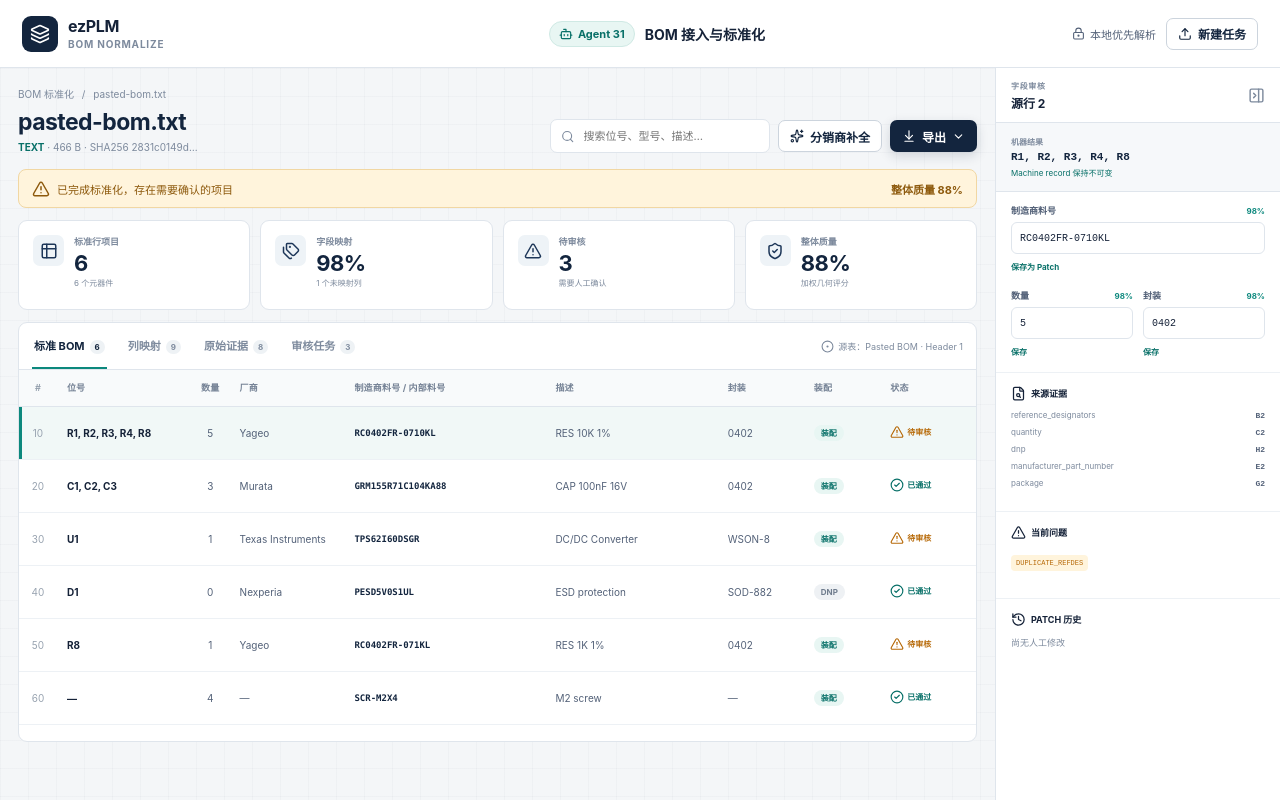
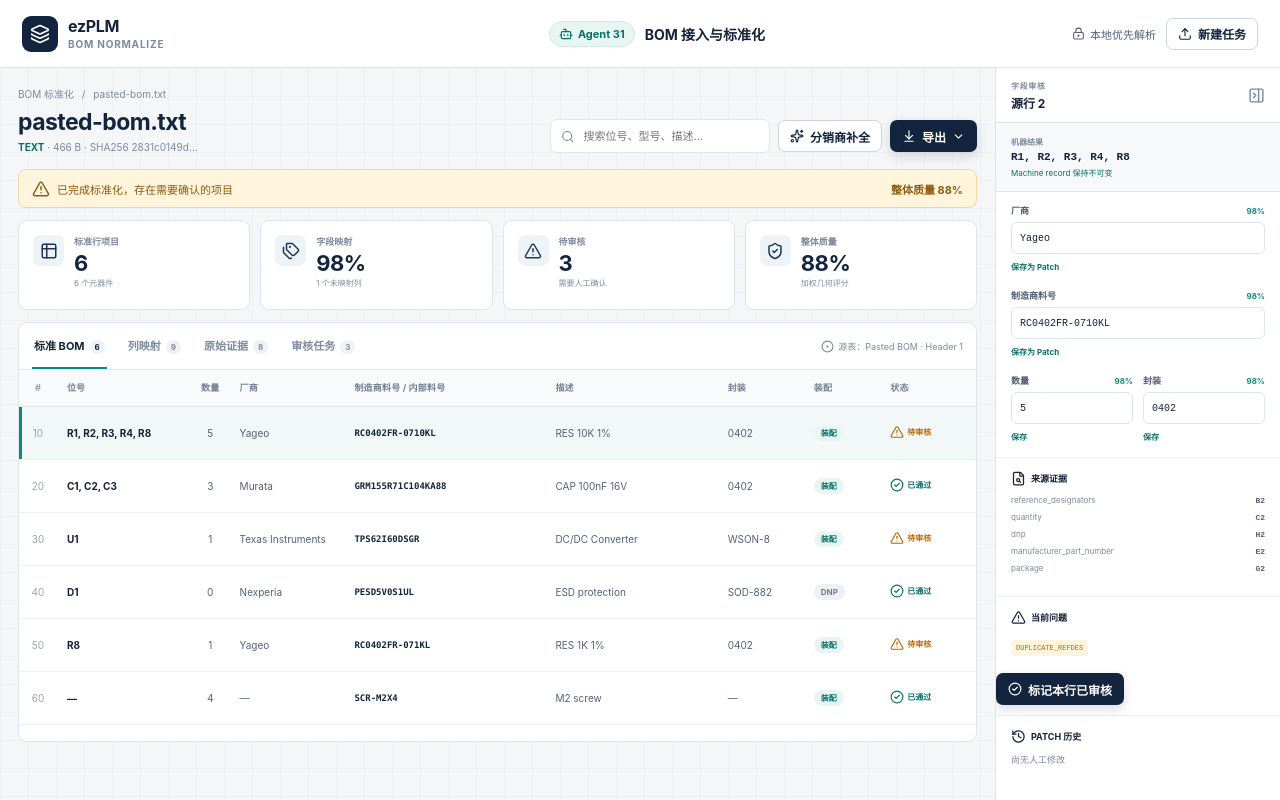
Before and after one commit to eehubio/bom_access, a Next.js app: page / in a window 1280 px wide. Both pictures are taken after a click on the button "没有文件？使用含冲突与未知列的演示 BOM →". Built offline with nearby package versions, Linux system fonts and the light colour scheme.

Commit message:
Add manual BOM review completion controls

```diff
--- a/components/bom-workspace.tsx
+++ b/components/bom-workspace.tsx
@@ -144,11 +144,13 @@
   selectedLineId,
   onSelect,
   enrichments,
+  reviewedLineIds,
 }: {
   lines: CanonicalBomLine[];
   selectedLineId?: string;
   onSelect: (line: CanonicalBomLine) => void;
   enrichments: Map<string, DigiKeyEnrichmentMatch[]>;
+  reviewedLineIds: Set<string>;
 }) {
   return (
     <div className="data-table-wrap">
@@ -204,7 +206,7 @@
                 {line.assembly.dnp ? <span className="pill neutral">DNP</span> : <span className="pill active">装配</span>}
               </td>
               <td>
-                {line.reviewStatus === "auto_approved" ? (
+                {line.reviewStatus === "auto_approved" || reviewedLineIds.has(line.lineId) ? (
                   <span className="status-dot approved"><CheckCircle2 size={14} />已通过</span>
                 ) : (
                   <span className="status-dot review"><TriangleAlert size={14} />待审核</span>
@@ -298,14 +300,17 @@
   patches,
   onPatch,
   enrichments,
+  onMarkReviewed,
 }: {
   line?: CanonicalBomLine;
   patches: ReviewPatch[];
   onPatch: (patch: ReviewPatch) => void;
   enrichments?: DigiKeyEnrichmentMatch[];
+  onMarkReviewed: (lineId: string) => void;
 }) {
   const primaryEnrichment = enrichments?.[0];
   const [mpn, setMpn] = useState(line?.part.manufacturerPartNumber?.normalized ?? primaryEnrichment?.matchedManufacturerPartNumber ?? "");
+  const [manufacturer, setManufacturer] = useState(line?.part.manufacturer?.normalized ?? primaryEnrichment?.manufacturer ?? "");
   const [qty, setQty] = useState(line?.quantity.perAssembly ?? "");
   const [packageValue, setPackageValue] = useState(line?.engineering.package?.normalized ?? "");
 
@@ -336,6 +341,11 @@
           </div>
           {enrichments?.length ? <div className="candidate-section"><h4><Sparkles size={15} />查询候选</h4>{enrichments.map((enrichment) => <div className="candidate-line" key={`${enrichment.source}-${enrichment.matchedManufacturerPartNumber}`}><div><strong>{enrichment.manufacturer ?? "未返回厂商"} · {enrichment.matchedManufacturerPartNumber}</strong><small>{enrichment.source === "ezplm_parts_api" ? "ezPLM" : enrichment.source === "mouser_search_v1" ? "Mouser" : "DigiKey"} · {Math.round(enrichment.confidence * 100)}% · {enrichment.matchType === "exact_mpn" ? "精确匹配" : "规格候选"}</small></div><button className="text-button" onClick={() => { createPatch("/part/manufacturerPartNumber/normalized", line.part.manufacturerPartNumber?.normalized ?? "", enrichment.matchedManufacturerPartNumber, "distributor_candidate_approved"); createPatch("/part/manufacturer/normalized", line.part.manufacturer?.normalized ?? "", enrichment.manufacturer ?? "", "distributor_candidate_approved"); }}>采用</button></div>)}</div> : null}
           <div className="edit-section">
+            <label>厂商 <em>{confidenceLabel(line.confidence.manufacturer)}</em></label>
+            <input value={manufacturer} placeholder="例如：YAGEO" onChange={(event) => setManufacturer(event.target.value)} />
+            <button className="text-button" onClick={() => createPatch("/part/manufacturer/normalized", line.part.manufacturer?.normalized ?? "", manufacturer, "manual_manufacturer_review")}>保存为 Patch</button>
+          </div>
+          <div className="edit-section">
             <label>制造商料号 <em>{confidenceLabel(line.confidence.manufacturer_part_number)}</em></label>
             <input value={mpn} onChange={(event) => setMpn(event.target.value)} />
             <button className="text-button" onClick={() => createPatch("/part/manufacturerPartNumber/normalized", line.part.manufacturerPartNumber?.normalized ?? "", mpn, "manual_mpn_review")}>保存为 Patch</button>
@@ -346,6 +356,7 @@
           </div>
           <div className="evidence-section"><h4><FileSearch size={15} />来源证据</h4>{Object.entries(line.evidence).slice(0, 5).map(([field, evidence]) => evidence && <div className="evidence-line" key={field}><span>{field}</span><strong>{evidence.sheet ? `${evidence.sheet}!${evidence.cellAddress}` : evidence.page ? `P${evidence.page}` : evidence.cellAddress}</strong></div>)}</div>
           <div className="issue-section"><h4><AlertTriangle size={15} />当前问题</h4>{line.issues.length ? line.issues.map((issue) => <span className="issue-chip" key={issue}>{issue}</span>) : <p className="muted">无阻塞问题</p>}</div>
+          <button className="button primary compact" onClick={() => onMarkReviewed(line.lineId)}><CheckCircle2 size={14} />标记本行已审核</button>
           <div className="patch-section"><h4><History size={15} />Patch 历史</h4>{patches.filter((patch) => patch.targetId === line.lineId).map((patch) => <div className="patch-line" key={patch.patchId}><span>{patch.operations[0].path}</span><strong>{String(patch.operations[0].value)}</strong></div>)}{!patches.some((patch) => patch.targetId === line.lineId) && <p className="muted">尚无人工修改</p>}</div>
         </>
       )}
@@ -361,6 +372,7 @@
   const [selectedLineId, setSelectedLineId] = useState<string>();
   const [patches, setPatches] = useState<ReviewPatch[]>([]);
   const [resolvedReviewIds, setResolvedReviewIds] = useState<Set<string>>(new Set());
+  const [reviewedLineIds, setReviewedLineIds] = useState<Set<string>>(new Set());
   const [error, setError] = useState("");
   const [search, setSearch] = useState("");
   const [showExport, setShowExport] = useState(false);
@@ -384,6 +396,7 @@
     setError("");
     setPatches([]);
     setResolvedReviewIds(new Set());
+    setReviewedLineIds(new Set());
     setEnrichments(new Map());
     setEnrichmentStatus("");
     try {
@@ -407,6 +420,7 @@
     setStatus("idle");
     setResult(undefined);
     setPatches([]);
+    setReviewedLineIds(new Set());
     setEnrichments(new Map());
     setEnrichmentStatus("");
     setError("");
@@ -500,7 +514,7 @@
                   {([ ["bom", "标准 BOM", result.summary.canonicalLines], ["mapping", "列映射", result.columnMappings.length], ["evidence", "原始证据", Object.keys(selectedLine?.evidence ?? {}).length], ["reviews", "审核任务", result.summary.reviewItems - resolvedReviewIds.size] ] as Array<[MainTab, string, number]>).map(([key, label, count]) => <button className={activeTab === key ? "active" : ""} onClick={() => setActiveTab(key)} key={key}>{label}<span>{Math.max(0, count)}</span></button>)}
                   <div className="tab-meta"><CircleDot size={13} />源表：{result.table.name} · Header {result.headerRows.map((row) => row + 1).join(", ")}</div>
                 </div>
-                {activeTab === "bom" && <BomTable lines={filteredLines} selectedLineId={selectedLine?.lineId} onSelect={(line) => setSelectedLineId(line.lineId)} enrichments={enrichments} />}
+                {activeTab === "bom" && <BomTable lines={filteredLines} selectedLineId={selectedLine?.lineId} onSelect={(line) => setSelectedLineId(line.lineId)} enrichments={enrichments} reviewedLineIds={reviewedLineIds} />}
                 {activeTab === "mapping" && <MappingTable result={result} />}
                 {activeTab === "evidence" && <EvidenceView line={selectedLine} />}
                 {activeTab === "reviews" && <ReviewsView result={result} resolvedIds={resolvedReviewIds} onResolve={(id) => setResolvedReviewIds((current) => new Set([...current, id]))} onSelectLine={(lineId) => { if (lineId) setSelectedLineId(lineId); }} />}
@@ -508,7 +522,7 @@
             </div>
           )}
         </main>
-        {status === "ready" && <Inspector key={selectedLine?.lineId ?? "empty"} line={selectedLine} patches={patches} onPatch={(patch) => setPatches((current) => [...current, patch])} enrichments={selectedLine ? enrichments.get(selectedLine.lineId) : undefined} />}
+        {status === "ready" && <Inspector key={selectedLine?.lineId ?? "empty"} line={selectedLine} patches={patches} onPatch={(patch) => setPatches((current) => [...current, patch])} enrichments={selectedLine ? enrichments.get(selectedLine.lineId) : undefined} onMarkReviewed={(lineId) => setReviewedLineIds((current) => new Set([...current, lineId]))} />}
       </div>
     </div>
   );
```
